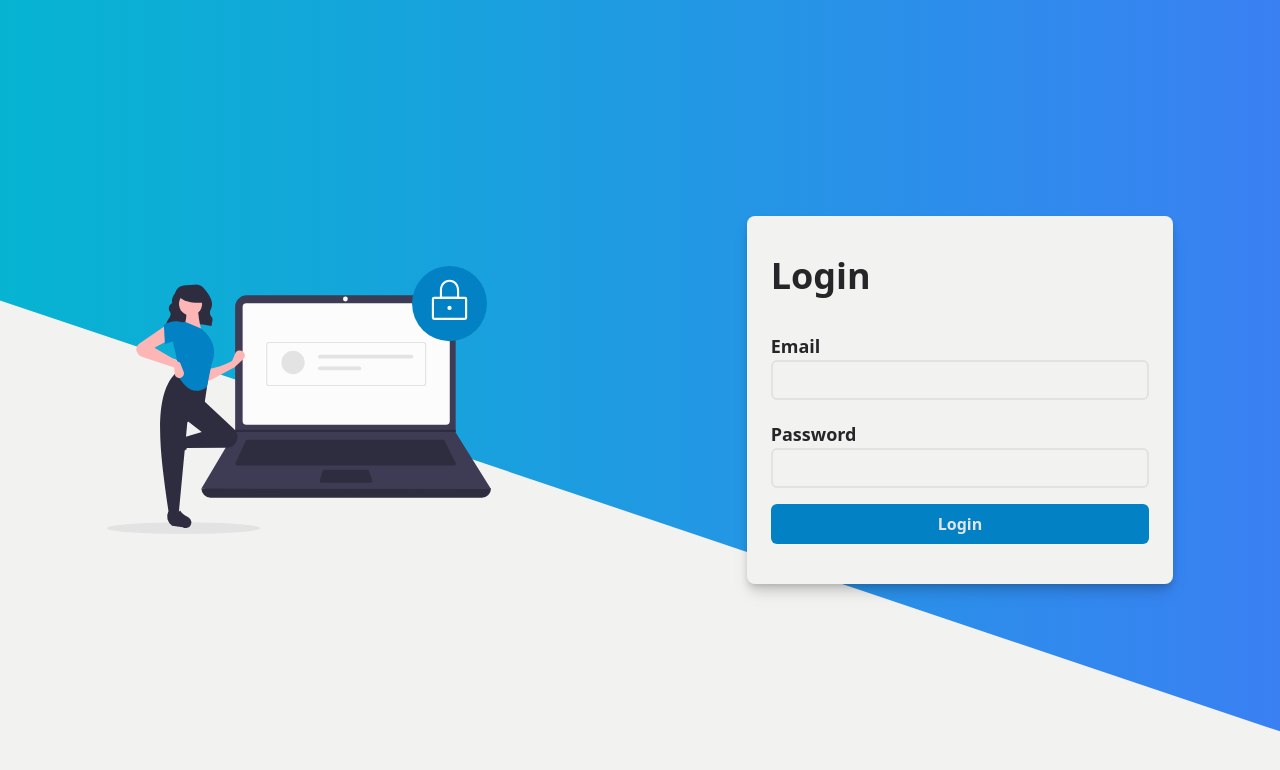
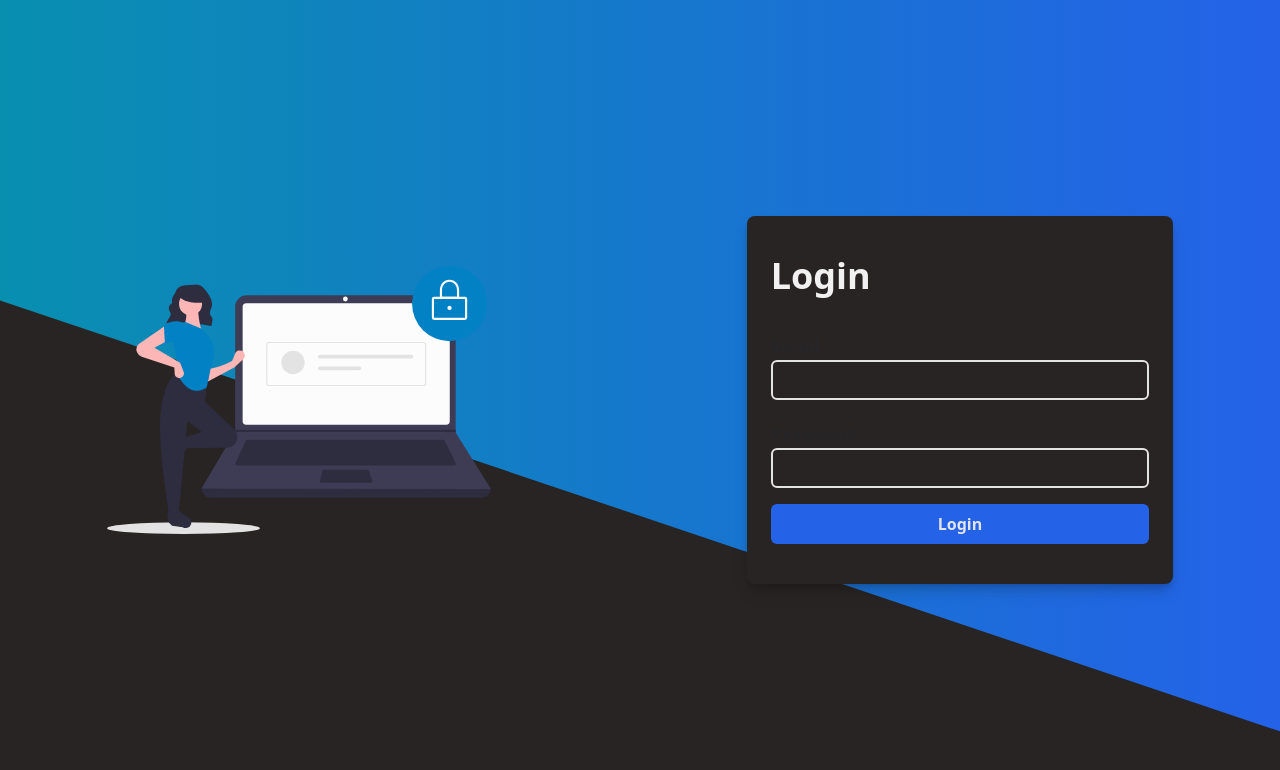
Before and after one commit to S-Race/brimco, a Next.js app: page /login in a window 1280 px wide. Shown: the top 770 px of the page. Built offline with nearby package versions, Linux system fonts and the light colour scheme.

Commit message:
feat:😎add dark styles for login page

```diff
--- a/components/FormInput.js
+++ b/components/FormInput.js
@@ -2,12 +2,12 @@ const FormInput = ({ label, onChange, value, name, type="text" }) => {
     return (
         <div className="mt-5 mx-0">
             <label className="pointer-events-none" htmlFor={name}>
-                <span className="text-lg block text-zinc-800">{label}</span>
+                <span className="text-lg block dark:text-zinc-800 dark:text-zinc-100">{label}</span>
             </label>
             <input
                 className="bg-transparent border-2 border-solid border-neutral-200 block w-full py-1 px-2
-                    text-lg text-zinc-800 focus:outline-none focus:border-blue-300 valid:outline-none
-                    valid:border-sky-600 rounded-md"
+                    text-lg text-zinc-800 dark:text-zinc-100 focus:outline-none focus:border-blue-300
+                    valid:outline-none valid:border-sky-600 rounded-md"
                 type={type} name={name} onChange={onChange} value={value}
                 required
             />
--- a/components/LoginForm.js
+++ b/components/LoginForm.js
@@ -18,13 +18,14 @@ const LoginForm = () => {
 
     return (
         <form onSubmit={login} className="flex flex-col font-bold lg:w-2/5 md:w-2/3 w-full
-            rounded-lg p-6 sm:drop-shadow-lg bg-stone-100 sm:shadow-lg">
-            <label className="text-4xl text-zinc-800 my-4">Login</label>
+            rounded-lg p-6 sm:drop-shadow-lg bg-stone-100 dark:bg-stone-800 sm:shadow-lg">
+            <label className="text-4xl text-zinc-800 dark:text-zinc-100 my-4">Login</label>
             <FormInput type="email" value={formData.email} name="email" onChange={updateForm} label="Email" />
             <FormInput type="password" value={formData.password} name="password"
                 onChange={updateForm} label="Password" />
             <button type="submit" onSubmit={login}
-                className="w-full py-2 px-4 text-gray-200 bg-sky-600 rounded-md my-4">Login</button>
+                className="w-full py-2 px-4 text-gray-200 bg-sky-600 hover:bg-sky-500 dark:bg-blue-600
+                dark:hover:bg-blue-700 rounded-md my-4">Login</button>
         </form>
     );
 };
--- a/components/LoginTilt.js
+++ b/components/LoginTilt.js
@@ -1,11 +1,15 @@
+import { useTheme } from "next-themes";
 import styles from "../styles/LoginTilt.module.css"
 
 const LoginTilt = () => {
+    const { theme } = useTheme();
+
     return (
         <div className={styles.tilt}>
             <svg data-name="Layer 1" xmlns="http://www.w3.org/2000/svg" viewBox="0 0 1200 120"
                 preserveAspectRatio="none">
-                <path d="M1200 120L0 16.48 0 0 1200 0 1200 120z" className={styles.shapeFill}></path>
+                <path d="M1200 120L0 16.48 0 0 1200 0 1200 120z"
+                    className={ theme === "light" ? styles.shapeFill : styles.shapeFillDark }></path>
             </svg>
         </div>
     )
--- a/pages/login.js
+++ b/pages/login.js
@@ -5,7 +5,8 @@ import LoginTilt from "../components/LoginTilt";
 
 const Login = () => {
     return (
-        <div className="bg-stone-100 sm:bg-gradient-to-r from-cyan-500 to-blue-500 opacity-[.99] relative">
+        <div className="bg-stone-100 dark:bg-stone-800 sm:bg-gradient-to-r from-cyan-500 to-blue-500 dark:from-cyan-600
+            dark:to-blue-600 opacity-[.99] relative">
             <Head>
                 <title>Brimco - Login</title>
                 <meta name="description" content="Login to Brimco" />
--- a/styles/LoginTilt.module.css
+++ b/styles/LoginTilt.module.css
@@ -14,6 +14,10 @@
     fill: #F5F5F4;
 }
 
+.tilt .shapeFillDark {
+    fill: #292524;
+}
+
 .tilt svg {
     position: relative;
     display: block;
```
